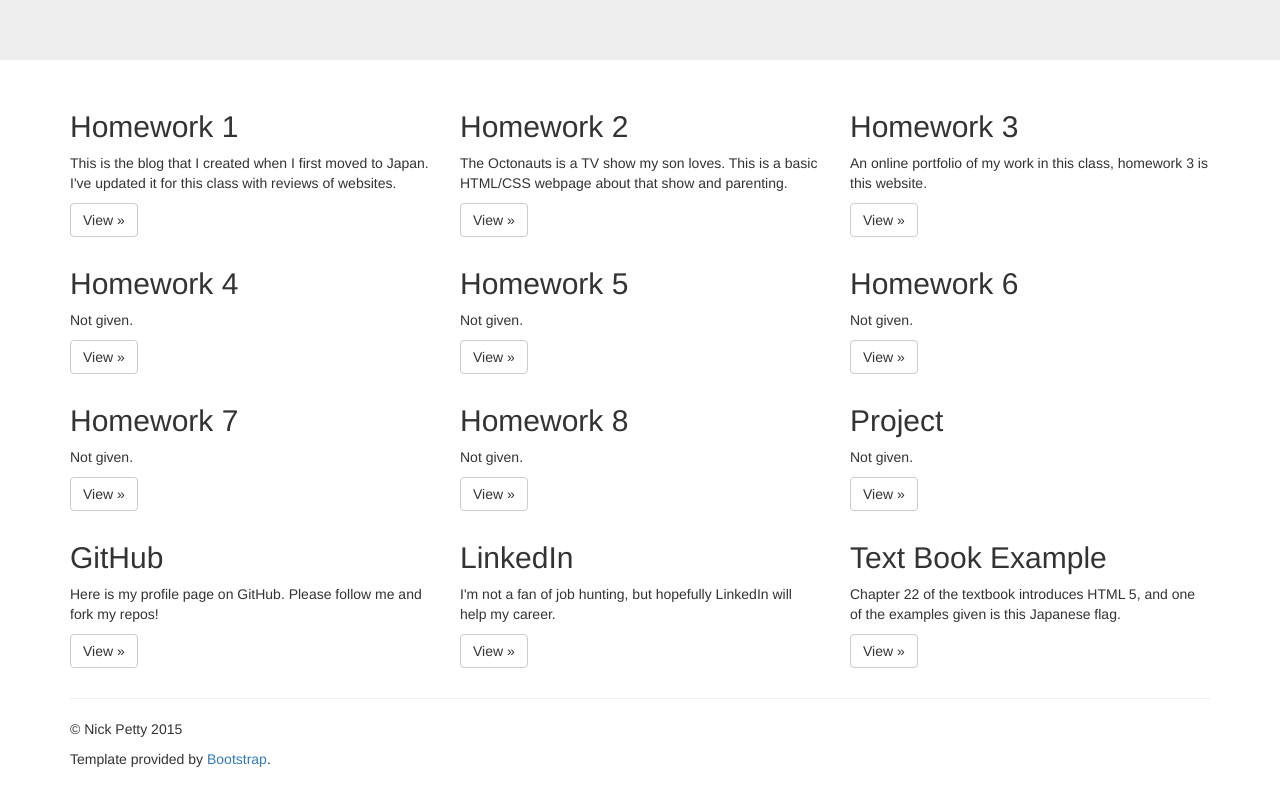
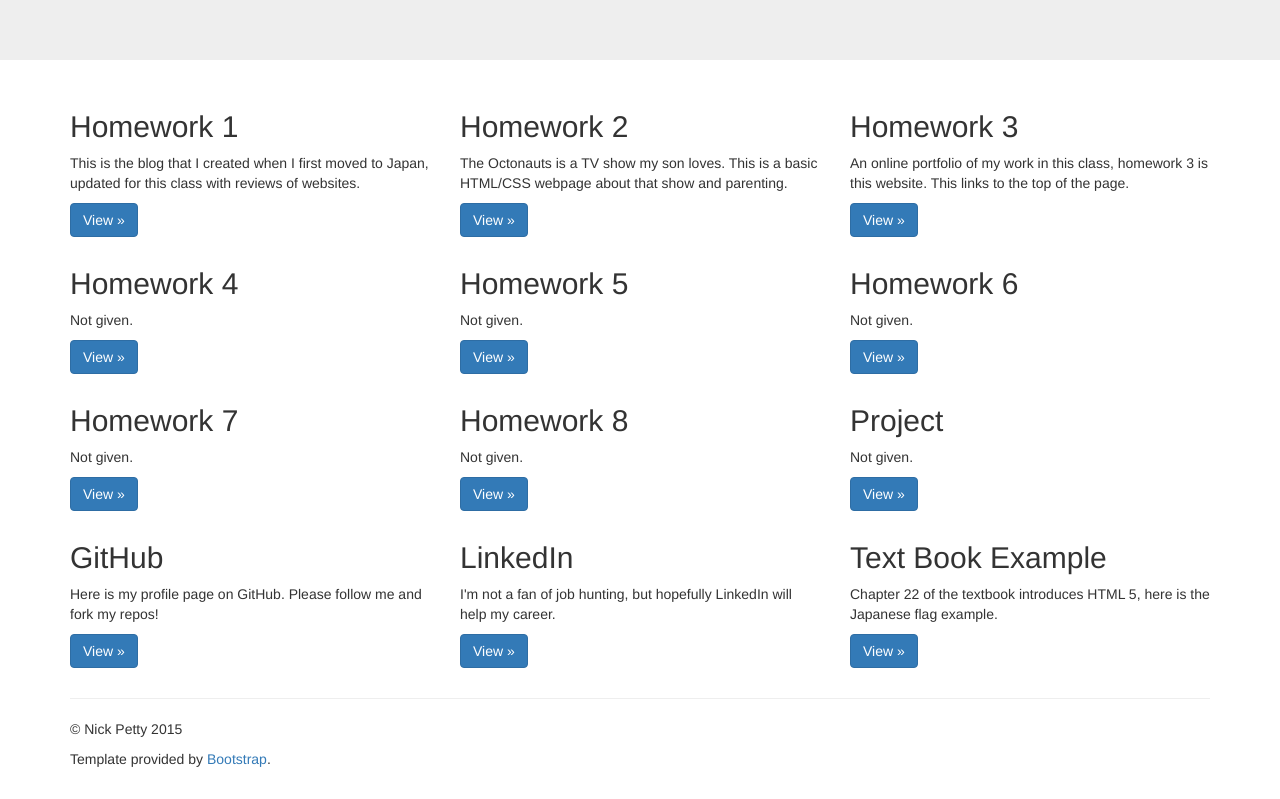
Before and after one commit to Ninjinkai/COP3813-HW3, a plain HTML site: page index.html in a window 1280 px wide. Shown: the part 320-1119 px from the top of the page. Drawn offline with nearby package versions, Linux system fonts and the light colour scheme.

Commit message:
Restyled buttons, did more work on the report.

```diff
--- a/index.html
+++ b/index.html
@@ -49,18 +49,18 @@
     <div class="row">
         <div class="col-md-4">
             <h2>Homework 1</h2>
-            <p>This is the blog that I created when I first moved to Japan.  I've updated it for this class with reviews of websites.</p>
-            <p><a class="btn btn-default" href="//nickpetty.blogspot.com" role="button">View &raquo;</a></p>
+            <p>This is the blog that I created when I first moved to Japan, updated for this class with reviews of websites.</p>
+            <p><a class="btn btn-primary" href="//nickpetty.blogspot.com" role="button">View &raquo;</a></p>
         </div>
         <div class="col-md-4">
             <h2>Homework 2</h2>
             <p>The Octonauts is a TV show my son loves.  This is a basic HTML/CSS webpage about that show and parenting.</p>
-            <p><a class="btn btn-default" href="HW2/index.html" role="button">View &raquo;</a></p>
+            <p><a class="btn btn-primary" href="HW2/index.html" role="button">View &raquo;</a></p>
         </div>
         <div class="col-md-4">
             <h2>Homework 3</h2>
-            <p>An online portfolio of my work in this class, homework 3 is this website.</p>
-            <p><a class="btn btn-default" href="index.html" role="button">View &raquo;</a></p>
+            <p>An online portfolio of my work in this class, homework 3 is this website.  This links to the top of the page.</p>
+            <p><a class="btn btn-primary" href="index.html" role="button">View &raquo;</a></p>
         </div>
     </div>
 
@@ -68,17 +68,17 @@
         <div class="col-md-4">
             <h2>Homework 4</h2>
             <p>Not given.</p>
-            <p><a class="btn btn-default" href="#" role="button">View &raquo;</a></p>
+            <p><a class="btn btn-primary" href="#" role="button">View &raquo;</a></p>
         </div>
         <div class="col-md-4">
             <h2>Homework 5</h2>
             <p>Not given.</p>
-            <p><a class="btn btn-default" href="#" role="button">View &raquo;</a></p>
+            <p><a class="btn btn-primary" href="#" role="button">View &raquo;</a></p>
         </div>
         <div class="col-md-4">
             <h2>Homework 6</h2>
             <p>Not given.</p>
-            <p><a class="btn btn-default" href="#" role="button">View &raquo;</a></p>
+            <p><a class="btn btn-primary" href="#" role="button">View &raquo;</a></p>
         </div>
     </div>
 
@@ -86,17 +86,17 @@
         <div class="col-md-4">
             <h2>Homework 7</h2>
             <p>Not given.</p>
-            <p><a class="btn btn-default" href="#" role="button">View &raquo;</a></p>
+            <p><a class="btn btn-primary" href="#" role="button">View &raquo;</a></p>
         </div>
         <div class="col-md-4">
             <h2>Homework 8</h2>
             <p>Not given.</p>
-            <p><a class="btn btn-default" href="#" role="button">View &raquo;</a></p>
+            <p><a class="btn btn-primary" href="#" role="button">View &raquo;</a></p>
         </div>
         <div class="col-md-4">
             <h2>Project</h2>
             <p>Not given.</p>
-            <p><a class="btn btn-default" href="#" role="button">View &raquo;</a></p>
+            <p><a class="btn btn-primary" href="#" role="button">View &raquo;</a></p>
         </div>
     </div>
 
@@ -104,17 +104,17 @@
         <div class="col-md-4">
             <h2>GitHub</h2>
             <p>Here is my profile page on GitHub.  Please follow me and fork my repos!</p>
-            <p><a class="btn btn-default" href="https://github.com/Ninjinkai" role="button">View &raquo;</a></p>
+            <p><a class="btn btn-primary" href="https://github.com/Ninjinkai" role="button">View &raquo;</a></p>
         </div>
         <div class="col-md-4">
             <h2>LinkedIn</h2>
             <p>I'm not a fan of job hunting, but hopefully LinkedIn will help my career.</p>
-            <p><a class="btn btn-default" href="https://www.linkedin.com/in/nicholasepetty" role="button">View &raquo;</a></p>
+            <p><a class="btn btn-primary" href="https://www.linkedin.com/in/nicholasepetty" role="button">View &raquo;</a></p>
         </div>
         <div class="col-md-4">
             <h2>Text Book Example</h2>
-            <p>Chapter 22 of the textbook introduces HTML 5, and one of the examples given is this Japanese flag.</p>
-            <p><a class="btn btn-default" href="http://lamp.cse.fau.edu/~npetty2014/newPage/index.html" role="button">View &raquo;</a></p>
+            <p>Chapter 22 of the textbook introduces HTML 5, here is the Japanese flag example.</p>
+            <p><a class="btn btn-primary" href="http://lamp.cse.fau.edu/~npetty2014/newPage/index.html" role="button">View &raquo;</a></p>
         </div>
     </div>
 
```
Also changed, not shown: 1 other file.
